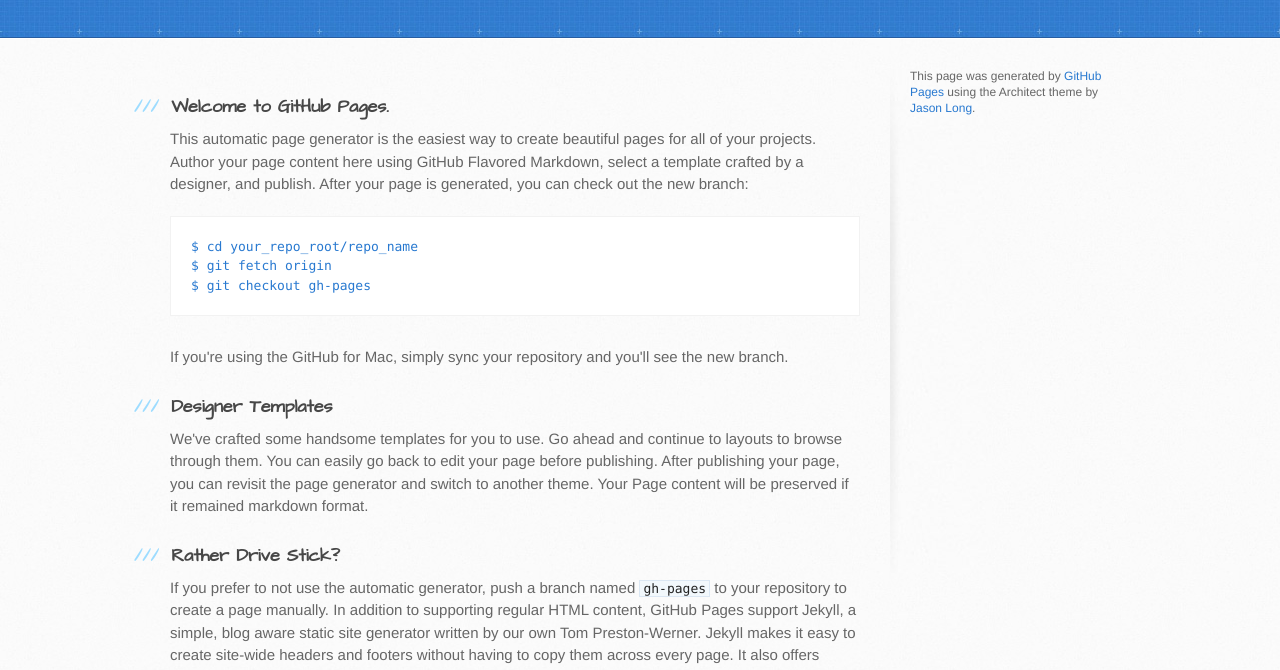
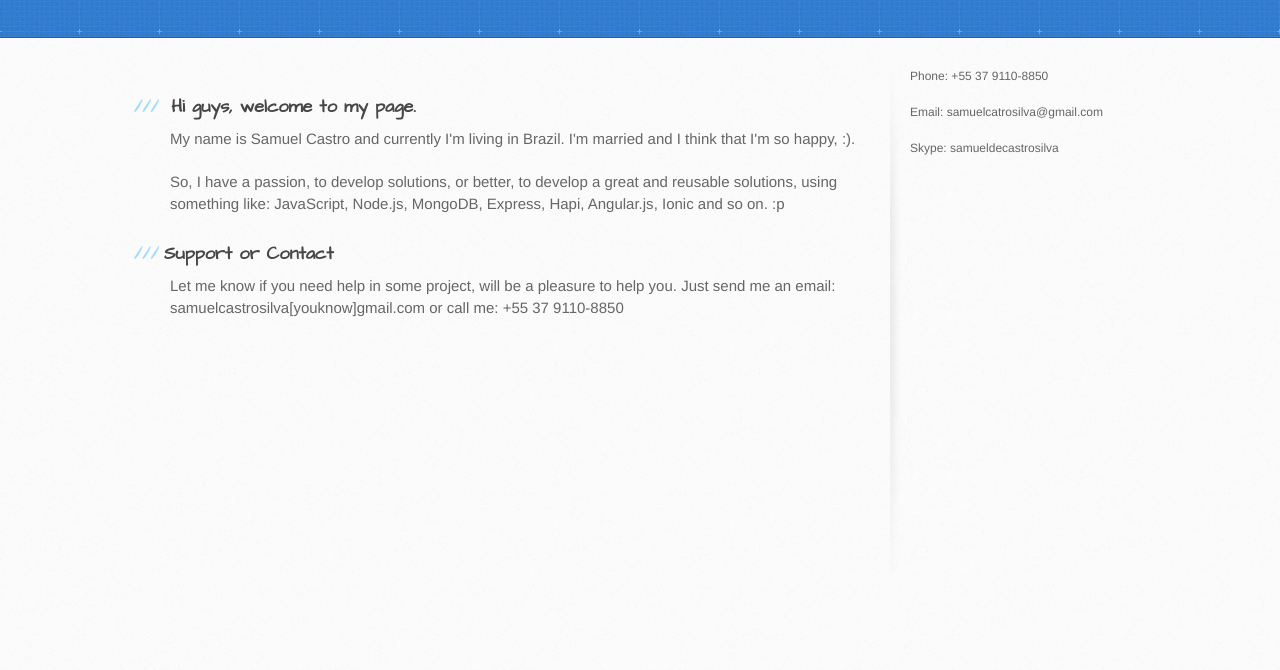
Before and after one commit to samuelcastro/samuelcastro.github.io, a plain HTML site: page index.html in a window 1280 px wide. Shown: the part 129-799 px from the top of the page. Drawn offline with Linux system fonts and the light colour scheme.

Commit message:
Changing my profile

```diff
--- a/index.html
+++ b/index.html
@@ -29,42 +29,23 @@
       <div class="inner clearfix">
         <section id="main-content">
           <h3>
-<a name="welcome-to-github-pages" class="anchor" href="#welcome-to-github-pages"><span class="octicon octicon-link"></span></a>Welcome to GitHub Pages.</h3>
+<a name="welcome-to-github-pages" class="anchor" href="#welcome-to-github-pages"><span class="octicon octicon-link"></span></a>Hi guys, welcome to my page.</h3>
 
-<p>This automatic page generator is the easiest way to create beautiful pages for all of your projects. Author your page content here using GitHub Flavored Markdown, select a template crafted by a designer, and publish. After your page is generated, you can check out the new branch:</p>
+<p>My name is Samuel Castro and currently I'm living in Brazil. I'm married and I think that I'm so happy, :).</p>
+<p>So, I have a passion, to develop solutions, or better, to develop a great and reusable solutions, using something like: <b>JavaScript</b>, <b>Node.js</b>, <b>MongoDB</b>, <b>Express</b>,
+  <b>Hapi</b>, <b>Angular.js</b>, <b>Ionic</b> and so on. :p </p>
 
-<pre><code>$ cd your_repo_root/repo_name
-$ git fetch origin
-$ git checkout gh-pages
-</code></pre>
+<h3><a name="support-or-contact" class="anchor" href="#support-or-contact"><span class="octicon octicon-link"></span></a>Support or Contact</h3>
 
-<p>If you're using the GitHub for Mac, simply sync your repository and you'll see the new branch.</p>
-
-<h3>
-<a name="designer-templates" class="anchor" href="#designer-templates"><span class="octicon octicon-link"></span></a>Designer Templates</h3>
-
-<p>We've crafted some handsome templates for you to use. Go ahead and continue to layouts to browse through them. You can easily go back to edit your page before publishing. After publishing your page, you can revisit the page generator and switch to another theme. Your Page content will be preserved if it remained markdown format.</p>
-
-<h3>
-<a name="rather-drive-stick" class="anchor" href="#rather-drive-stick"><span class="octicon octicon-link"></span></a>Rather Drive Stick?</h3>
-
-<p>If you prefer to not use the automatic generator, push a branch named <code>gh-pages</code> to your repository to create a page manually. In addition to supporting regular HTML content, GitHub Pages support Jekyll, a simple, blog aware static site generator written by our own Tom Preston-Werner. Jekyll makes it easy to create site-wide headers and footers without having to copy them across every page. It also offers intelligent blog support and other advanced templating features.</p>
-
-<h3>
-<a name="authors-and-contributors" class="anchor" href="#authors-and-contributors"><span class="octicon octicon-link"></span></a>Authors and Contributors</h3>
-
-<p>You can <a href="https://github.com/blog/821" class="user-mention">@mention</a> a GitHub username to generate a link to their profile. The resulting <code>&lt;a&gt;</code> element will link to the contributor's GitHub Profile. For example: In 2007, Chris Wanstrath (<a href="https://github.com/defunkt" class="user-mention">@defunkt</a>), PJ Hyett (<a href="https://github.com/pjhyett" class="user-mention">@pjhyett</a>), and Tom Preston-Werner (<a href="https://github.com/mojombo" class="user-mention">@mojombo</a>) founded GitHub.</p>
-
-<h3>
-<a name="support-or-contact" class="anchor" href="#support-or-contact"><span class="octicon octicon-link"></span></a>Support or Contact</h3>
-
-<p>Having trouble with Pages? Check out the documentation at <a href="http://help.github.com/pages">http://help.github.com/pages</a> or contact <a href="mailto:support@github.com">support@github.com</a> and we’ll help you sort it out.</p>
+<p>Let me know if you need help in some project, will be a pleasure to help you. Just send me an email: <b>samuelcastrosilva[youknow]gmail.com</b> or call me: <b>+55 37 9110-8850</b></p>
         </section>
 
         <aside id="sidebar">
 
 
-          <p>This page was generated by <a href="https://pages.github.com">GitHub Pages</a> using the Architect theme by <a href="https://twitter.com/jasonlong">Jason Long</a>.</p>
+          <p>Phone: +55 37 9110-8850</p>
+          <p>Email: samuelcatrosilva@gmail.com</p>
+          <p>Skype: samueldecastrosilva</p>
         </aside>
       </div>
     </div>
```
